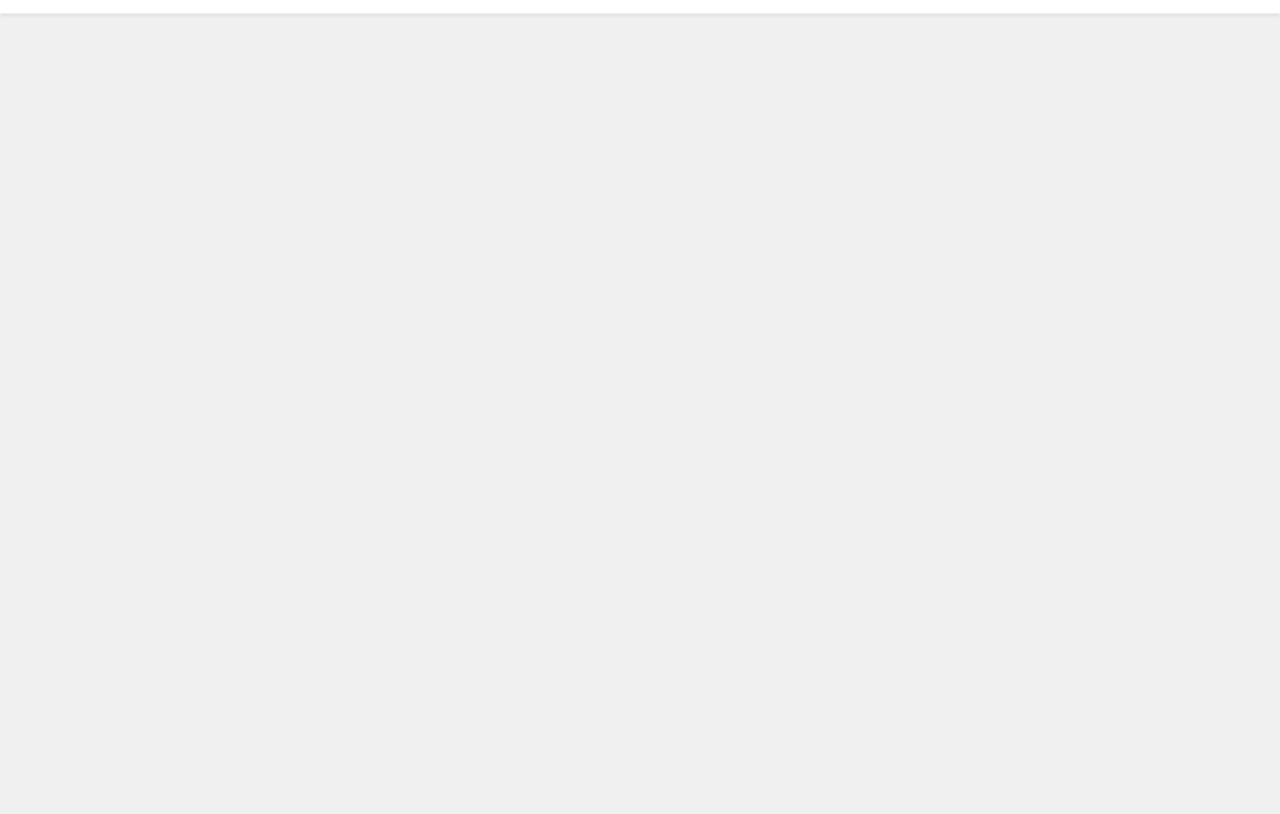
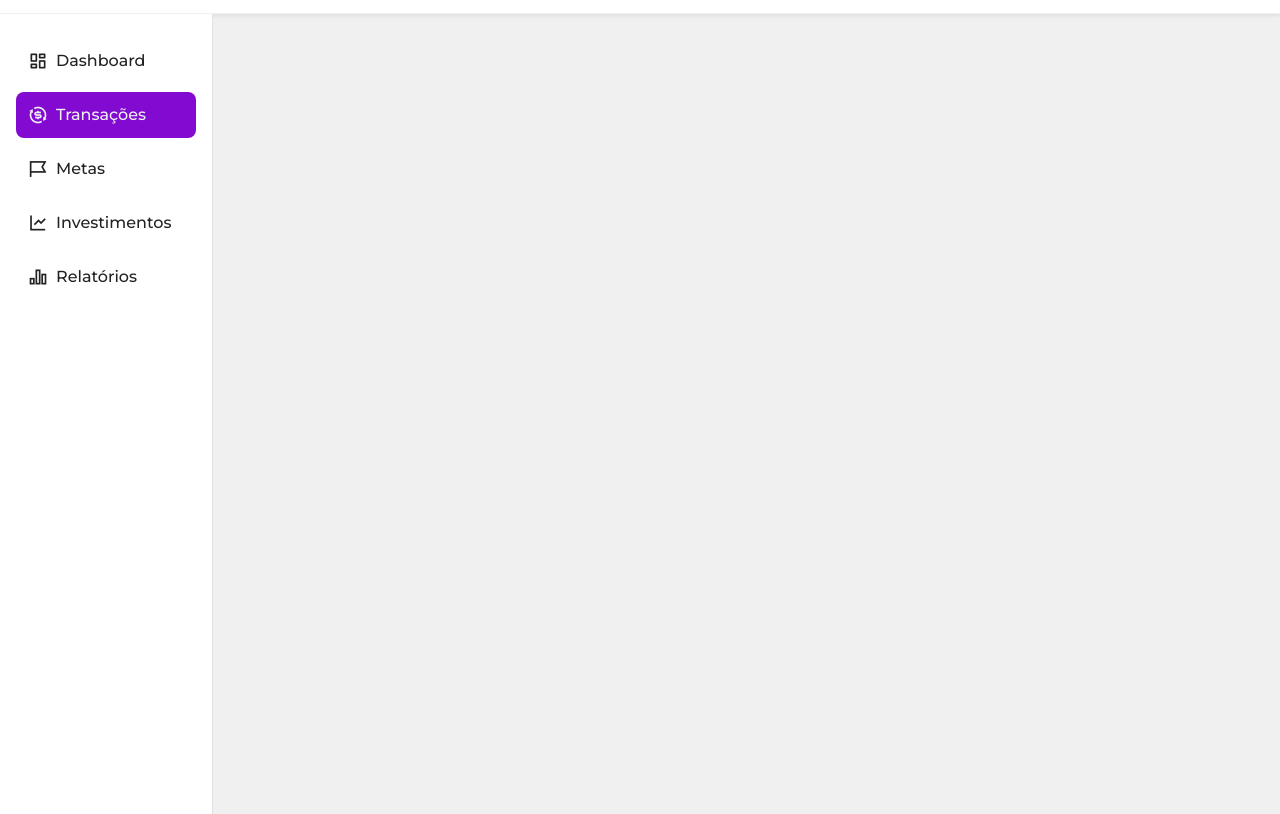
Before and after one commit to fagnerlopes/fiap-fintech, a plain HTML site: page index.html in a window 1280 px wide. Shown: the part 67-881 px from the top of the page. Before the commit the page ends 800 px from the top, so only its background shows below. Drawn offline with nearby package versions, Linux system fonts and the light colour scheme.

Commit message:
Cria a sidebar para a versão desktop

```diff
--- a/index.html
+++ b/index.html
@@ -70,6 +70,50 @@
       </div>
     </header>
 
+    <div class="container-fluid">
+      <div class="row">
+        <!-- Sidebar -->
+        <nav class="sidebar d-none d-md-flex flex-column align-items-start py-4 px-3 col-md-2 col-lg-2 min-vh-100 bg-white border-end">
+          <ul class="nav flex-column w-100 gap-2">
+            <li class="nav-item">
+              <a class="nav-link d-flex align-items-center gap-2 sidebar-link" href="#">
+                <i class="ri-dashboard-line fs-5"></i>
+                <span>Dashboard</span>
+              </a>
+            </li>
+            <li class="nav-item">
+              <a class="nav-link d-flex align-items-center gap-2 sidebar-link active" href="#">
+                <i class="ri-exchange-dollar-line fs-5"></i>
+                <span>Transações</span>
+              </a>
+            </li>
+            <li class="nav-item">
+              <a class="nav-link d-flex align-items-center gap-2 sidebar-link" href="#">
+                <i class="ri-flag-2-line fs-5"></i>
+                <span>Metas</span>
+              </a>
+            </li>
+            <li class="nav-item">
+              <a class="nav-link d-flex align-items-center gap-2 sidebar-link" href="#">
+                <i class="ri-line-chart-line fs-5"></i>
+                <span>Investimentos</span>
+              </a>
+            </li>
+            <li class="nav-item">
+              <a class="nav-link d-flex align-items-center gap-2 sidebar-link" href="#">
+                <i class="ri-bar-chart-2-line fs-5"></i>
+                <span>Relatórios</span>
+              </a>
+            </li>
+          </ul>
+        </nav>
+        <!-- Conteúdo principal -->
+        <main class="main-content col-12 col-md-10 col-lg-10 py-4 px-3">
+          <!-- Conteúdo principal será inserido aqui -->
+        </main>
+      </div>
+    </div>
+
     <script
       src="https://cdn.jsdelivr.net/npm/bootstrap@5.3.6/dist/js/bootstrap.bundle.min.js"
       integrity="sha384-j1CDi7MgGQ12Z7Qab0qlWQ/Qqz24Gc6BM0thvEMVjHnfYGF0rmFCozFSxQBxwHKO"
--- a/style.css
+++ b/style.css
@@ -1,6 +1,6 @@
 :root {
   --primary-color-normal: #820AD1;
-  --primary-color-hovered: #490B75;
+  --primary-color-hovered: #9436E1;
   --secondary-color: #222;
   --light-color: #f0f0f0;
   --white-color: #fff;
@@ -77,3 +77,50 @@ body {
   color: var(--secondary-color);
   margin-top: 0.25rem;
 }
+
+.sidebar {
+  background: var(--white-color);
+  border-right: 1px solid var(--border-color);
+  min-width: 200px;
+  z-index: 1020;
+}
+
+.sidebar-link {
+  color: var(--secondary-color);
+  font-weight: 500;
+  border-radius: 8px;
+  padding: 0.5rem 0.75rem;
+  transition: background 0.2s, color 0.2s;
+}
+
+.sidebar-link:hover,
+.sidebar-link:focus {
+  color: var(--primary-color-normal);
+  background: var(--light-color);
+  text-decoration: none;
+}
+
+.sidebar-link.active {
+  color: var(--light-color);
+  background: var(--primary-color-normal);
+  text-decoration: none;
+}
+
+.sidebar-link.active:hover {
+  color: var(--light-color);
+  background: var(--primary-color-hovered);
+  text-decoration: none;
+}
+
+.main-content {
+  background: transparent;
+  min-height: 80vh;
+}
+
+@media (max-width: 991.98px) {
+  .sidebar {
+    min-width: 160px;
+    padding-left: 0.5rem;
+    padding-right: 0.5rem;
+  }
+}
```
